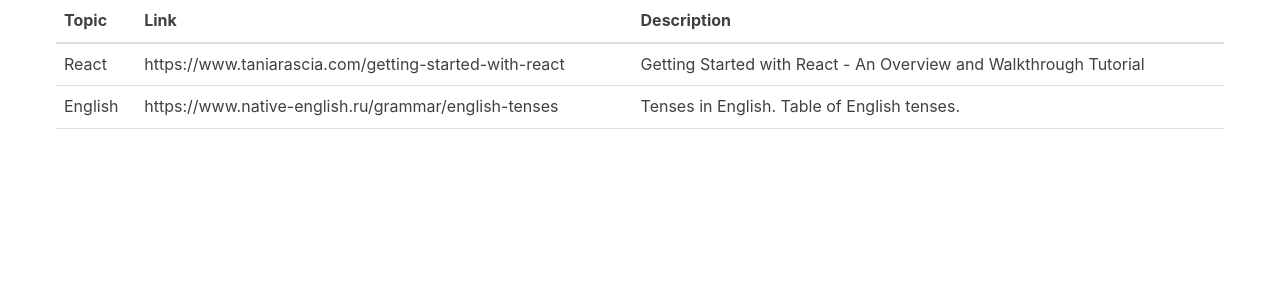
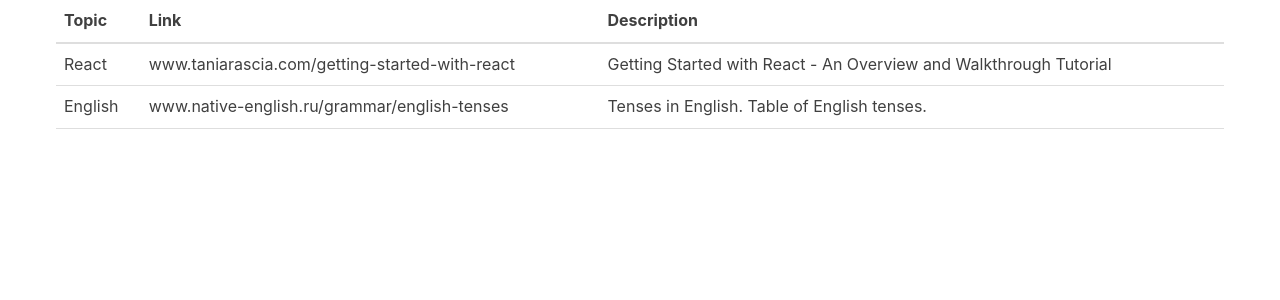
Before and after one commit to YginWhite/react-getting-started-, a React (Create React App) app: page / in a window 1280 px wide. Shown: the top 300 px of the page. Built offline with nearby package versions, Linux system fonts and the light colour scheme.

Commit message:
Render received data in TableBody component

```diff
--- a/src/Table.js
+++ b/src/Table.js
@@ -12,19 +12,19 @@
 	);
 }
 
-const TableBody = () => {
+const TableBody = (props) => {
+	const rows = props.linkData.map((row, index) => {
+		return (
+			<tr key={index}>
+				<td>{row.topic}</td>
+				<td>{row.link}</td>
+				<td>{row.description}</td>
+			</tr>
+		);
+	});
 	return (
 		<tbody>
-			<tr>
-				<td>React</td>
-				<td>https://www.taniarascia.com/getting-started-with-react</td>
-				<td>Getting Started with React - An Overview and Walkthrough Tutorial</td>
-			</tr>
-			<tr>
-				<td>English</td>
-				<td>https://www.native-english.ru/grammar/english-tenses</td>
-				<td>Tenses in English. Table of English tenses.</td>
-			</tr>
+			{rows}
 		</tbody>
 	);
 }
```
